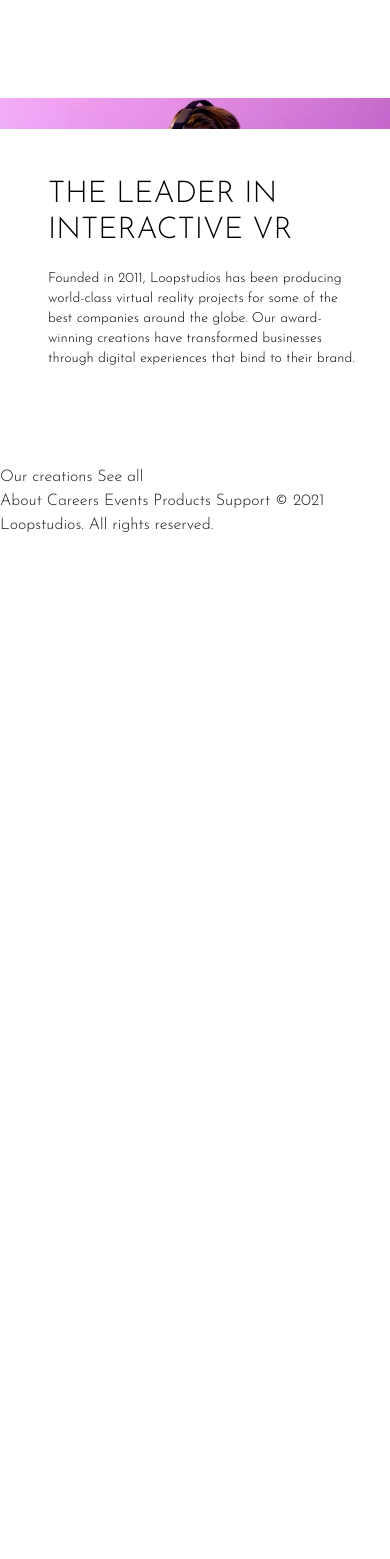
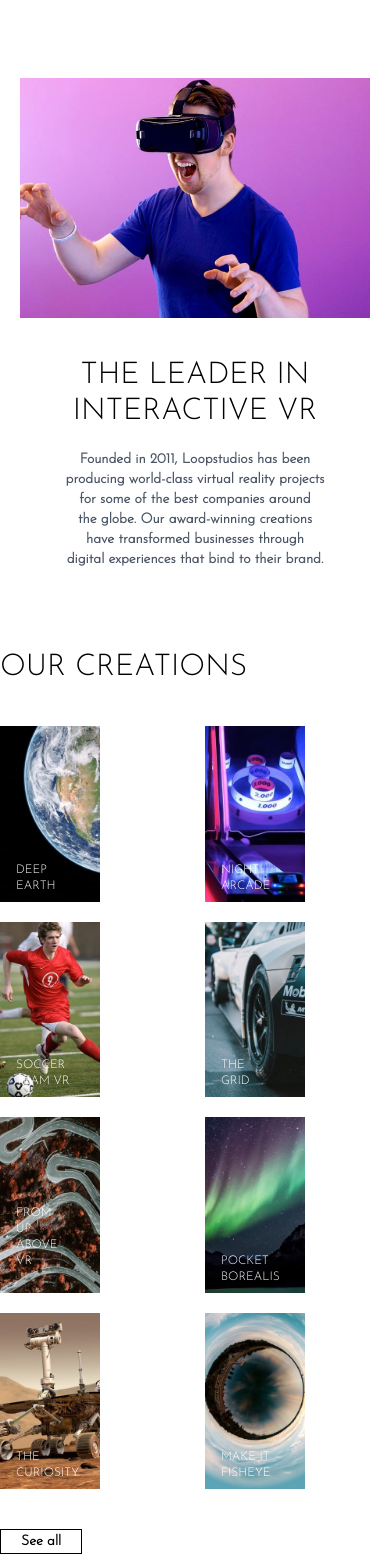
Before and after one commit to Micolash89/loopstudios-landing-page-main-nextjs, a Next.js app: page / in a window 390 px wide. Shown: the part 429-1988 px from the top of the page. Before the commit the page ends 966 px from the top, so only its background shows below. Built offline with nearby package versions, Linux system fonts and the light colour scheme.

Commit message:
`Refactorizar el diseño y el contenido de la página de inicio, la sección de Contenido y la sección de Creaciones con diseño responsivo y manejo de imágenes.`

```diff
--- a/src/app/page.tsx
+++ b/src/app/page.tsx
@@ -7,11 +7,11 @@
 export default function Home() {
   return (
     <div className={`${josefin_Sans.className} min-h-screen flex flex-col  mx-auto w-full`}>
-      <div className="sm:bg-[url('/assets/images/desktop/image-hero.jpg')] bg-cover bg-center bg-no-repeat bg-[url('/assets/images/mobile/image-hero.jpg')] pt-10 pb-20 sm:px-15 lg:px-20 flex flex-col gap-10">
+      <div className="sm:bg-[url('/assets/images/desktop/image-hero.jpg')] bg-cover bg-center bg-no-repeat bg-[url('/assets/images/mobile/image-hero.jpg')] pt-10 pb-20 sm:px-15 lg:px-20 flex flex-col gap-10 ">
 
       <Header />
 
-      <h1 className="uppercase text-4xl sm:text-6xl border border-white p-5 w-fit sm:max-w-[30rem] text-balance  text-left justify-self-start">Immersive experiences that deliver</h1>
+      <h1 className="uppercase text-4xl sm:text-6xl border border-white p-5 w-fit sm:max-w-[30rem] text-balance  text-left justify-self-start mx-5">Immersive experiences that deliver</h1>
 
       </div>
         <Content />
--- /dev/null
+++ b/src/components/ButtonCreations.tsx
@@ -0,0 +1,11 @@
+
+
+export default function ButtonCreations() {
+  return (
+    <>
+      <a href="#" className="font-bold sm:bg-black bg-white border border-black sm:border-none text-sm sm:text-white px-5 py-1 h-fit text-black">
+            See all
+          </a>
+    </>
+  )
+}
--- a/src/components/Content.tsx
+++ b/src/components/Content.tsx
@@ -4,16 +4,19 @@
 export default function Content() {
   return (
     <>
-      <section className="flex w-full py-25 sm:px-15 lg:px-20 bg-white text-black justify-start relative">
+      <section className="flex sm:flex-row flex-col w-full pt-20 pb-10 sm:py-25 sm:px-15 lg:px-20 bg-white px-5 text-black justify-start relative gap-5">
         <div className="h-full">
-          <Image src={"/assets/images/desktop/image-interactive.jpg"} className="h-full" alt="image" width={500} height={500} />
+          <Image src={"/assets/images/desktop/image-interactive.jpg"} className="h-full hidden sm:block" alt="image" width={500} height={500} />
+          <Image src={"/assets/images/mobile/image-interactive.jpg"} className="h-full block sm:hidden" alt="image" width={500} height={500} />
+
         </div>
 
-        <div className="flex flex-col gap-5 max-w-lg pt-12 pl-12 absolute bottom-[6rem] right-[0rem] bg-white text-balance">
+        <div className="flex flex-col gap-5 max-w-lg p-5 sm:p-0 sm:pt-12 sm:pl-12 sm:absolute sm:bottom-[6rem] sm:right-[0rem] bg-white text-balance
+        ">
 
-        <h2 className="text-3xl uppercase">The leader in interactive VR</h2>
+        <h2 className="text-3xl uppercase text-center sm:text-left">The leader in interactive VR</h2>
 
-        <p className="text-sm">
+        <p className="text-sm text-gray-600 font-bold sm:text-left text-center px-5 ">
           Founded in 2011, <strong>Loopstudios</strong> has been producing
           world-class virtual reality projects for some of the best companies
           around the globe. Our award-winning creations have transformed
--- a/src/components/Creations.tsx
+++ b/src/components/Creations.tsx
@@ -1,16 +1,58 @@
-import React from 'react'
+import Image from "next/image";
+import ButtonCreations from "./ButtonCreations";
 
 export default function Creations() {
+  const creations = [
+    {
+      title: "Deep earth",
+      img: "/assets/images/desktop/image-deep-earth.jpg",
+    },
+    {
+      title: "Night arcade",
+      img: "/assets/images/desktop/image-night-arcade.jpg",
+    },
+    {
+      title: "Soccer team VR",
+      img: "/assets/images/desktop/image-soccer-team.jpg",
+    },
+    {
+      title: "The grid",
+      img: "/assets/images/desktop/image-grid.jpg",
+    },
+    {
+      title: "From up above VR",
+      img: "/assets/images/desktop/image-from-above.jpg",
+    },
+    {
+      title: "Pocket borealis",
+      img: "/assets/images/desktop/image-pocket-borealis.jpg",
+    },
+    {
+      title: "The curiosity",
+      img: "/assets/images/desktop/image-curiosity.jpg",
+    },
+    {
+      title: "Make it fisheye",
+      img: "/assets/images/desktop/image-fisheye.jpg",
+    },
+  ];
+
   return (
     <>
-    <section>
+      <section className="flex flex-col gap-10 pb-20 pt-5 sm:px-15 lg:px-20 bg-white text-black">
+        <header className="flex justify-between items-center uppercase">
+          <h3 className="text-3xl ">Our creations</h3>
+          <div className="hidden sm:block">
+            <ButtonCreations />
+          </div>
+        </header>
+        <section className="grid grid-cols-2 sm:grid-cols-4 gap-5">
+          {creations.map((creation, index) => (
+            <Creation key={index} title={creation.title} img={creation.img} />
+          ))}
+        </section>
 
-
-          Our creations
-
-  See all
-
-  {/* Deep earth
+        {/* Deep earth
   Night arcade
   Soccer team VR
   The grid
@@ -18,8 +60,21 @@
   Pocket borealis
   The curiosity
   Make it fisheye */}
-    </section>
+        <div className="block sm:hidden">
+          <ButtonCreations />
+        </div>
+      </section>
+    </>
+  );
+}
 
-    </>
-  )
+export function Creation({ title, img }: { title: string; img: string }) {
+  return (
+    <div className="relative flex flex-col gap-5 hover:cursor-pointer ">
+      <Image src={img} alt={title} width={100} height={500} />
+      <h3 className="absolute -bottom-[0.5rem] left-[2.7rem] max-w-[3.4rem] -translate-x-1/2 -translate-y-1/2 uppercase text-xs text-balance text-white">
+        {title}
+      </h3>
+    </div>
+  );
 }
```
